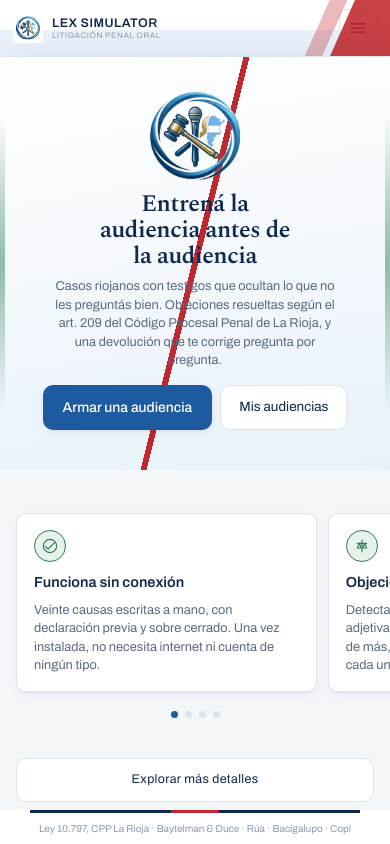
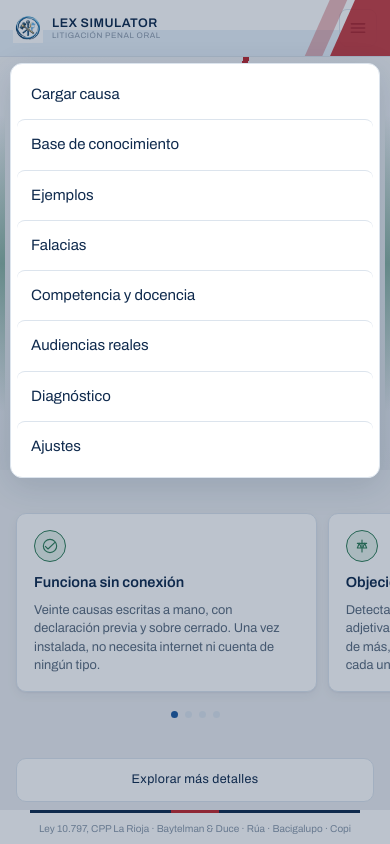
Before and after one commit to caceresebrian-ops/Lex-Simulator-4.0, a plain HTML site: page index.html in a window 390 px wide. Both pictures are taken after a click on the button 358 px from the left and 28 px from the top of the page. Drawn offline with nearby package versions, Linux system fonts and the light colour scheme.

Commit message:
Add files via upload

```diff
--- a/css/estilo.css
+++ b/css/estilo.css
@@ -10,7 +10,7 @@
   --azul-medio:#2E77C4;
   --celeste:#7FB3E3;
   --celeste-pal:#E8F1FA;
-  --fondo:#F4F7FA;
+  --fondo:#ECEEF1;
   --blanco:#FFFFFF;
   --borde:#DCE4ED;
   --gris:#5A6B7E;
@@ -83,7 +83,7 @@ a{color:var(--azul)}
   position:relative;overflow:hidden;
   background:
     linear-gradient(104deg, transparent 0 calc(50% - 3px), var(--punzo) calc(50% - 3px) calc(50% + 3px), transparent calc(50% + 3px)),
-    linear-gradient(170deg, var(--blanco) 0%, var(--celeste-pal) 100%);
+    linear-gradient(170deg, #F7F8F9 0%, #E4E7EB 100%);
 }
 /* laurel: las dos ramas verdes, como marco lateral tenue */
 .heroe::before{
@@ -166,13 +166,18 @@ a{color:var(--azul)}
   /* En el teléfono el menú no entra en la barra: pasa a desplegable.
      Antes quedaba cortado y Ajustes era inalcanzable.              */
   .hamburguesa{display:grid}
+  /* Capa fija sobre la pantalla. Antes era absoluta dentro de la cabecera,
+     y la cabecera recorta todo lo que sobresale (para que no desborde la
+     diagonal de la bandera): el menú se abría pero quedaba invisible.   */
   .menu{
-    position:absolute;top:100%;right:8px;left:8px;z-index:40;
+    position:fixed;top:var(--menuTop,64px);right:10px;left:10px;z-index:90;
     flex-direction:column;align-items:stretch;gap:0;
     background:var(--blanco);border:1px solid var(--borde);border-radius:12px;
     box-shadow:var(--sombra-alta);padding:6px;display:none;
   }
   .menu.abierto{display:flex}
+  .veloMenu{position:fixed;inset:0;z-index:89;background:rgba(15,42,77,.28);display:none}
+  .veloMenu.abierto{display:block}
   .menu .plano{
     font-size:15px;text-decoration:none;text-align:left;
     padding:13px 14px;border-radius:8px;color:var(--marino);
--- a/js/app.js
+++ b/js/app.js
@@ -97,19 +97,32 @@ $('#irCausa').onclick    = () => { pintarCausa(); ver('causa'); };
 
 /* Menú desplegable: en el teléfono la barra no alcanza para seis secciones */
 const menu = $('#menu'), hb = $('#abrirMenu');
-if (hb){
+if (hb && menu){
+  /* Un velo detrás del menú: tocar afuera lo cierra, y se entiende que
+     hay una capa abierta encima de la portada.                        */
+  const velo = document.createElement('div');
+  velo.className = 'veloMenu';
+  document.body.appendChild(velo);
+
+  const cerrar = () => {
+    menu.classList.remove('abierto'); velo.classList.remove('abierto');
+    hb.setAttribute('aria-expanded', 'false');
+  };
+  const abrir = () => {
+    /* el menú se ubica justo debajo de la cabecera, donde sea que esté */
+    const cab = document.querySelector('.cabecera');
+    const abajo = cab ? cab.getBoundingClientRect().bottom : 60;
+    menu.style.setProperty('--menuTop', Math.round(abajo + 6) + 'px');
+    menu.classList.add('abierto'); velo.classList.add('abierto');
+    hb.setAttribute('aria-expanded', 'true');
+  };
   hb.onclick = e => {
     e.stopPropagation();
-    const abierto = menu.classList.contains('abierto');
-    menu.classList.toggle('abierto', !abierto);
-    hb.setAttribute('aria-expanded', String(!abierto));
+    menu.classList.contains('abierto') ? cerrar() : abrir();
   };
-  document.addEventListener('click', () => {
-    menu.classList.remove('abierto'); hb.setAttribute('aria-expanded','false');
-  });
-  menu.addEventListener('click', () => {
-    menu.classList.remove('abierto'); hb.setAttribute('aria-expanded','false');
-  });
+  velo.onclick = cerrar;
+  /* elegir una sección también cierra el menú */
+  menu.addEventListener('click', cerrar);
 }
 $('#irFalacias').onclick = () => { pintarFalacias(); ver('falacias'); };
 $('#irDiagnostico').onclick = () => { pintarDiagnostico(); ver('diagnostico'); };
--- a/pruebas/simulacro-dom.js
+++ b/pruebas/simulacro-dom.js
@@ -11,7 +11,7 @@ function nodo(tag){
     appendChild(c){c._padre=this; this.children.push(c); return c}, remove(){ if(this._padre){const i=this._padre.children.indexOf(this); if(i>=0)this._padre.children.splice(i,1);} },
     setAttribute(){}, getAttribute(){return null}, addEventListener(){},
     querySelector(sel){ const h=String(this._html||''); const m=h.match(/<p class="dicho">([\s\S]*?)<\/p>/); const n2=nodo('p'); if(m){n2._html=m[1]; n2._text=m[1].replace(/<[^>]+>/g,'');} n2.querySelectorAll=()=>[]; return n2; }, querySelectorAll(){return []},
-    scrollIntoView(){}, focus(){}, click(){}, onclick:null, oninput:null, onchange:null,
+    scrollIntoView(){}, focus(){}, click(){}, getBoundingClientRect(){return {top:0,bottom:62,left:0,right:360,width:360,height:62}}, onclick:null, oninput:null, onchange:null,
     scrollTop:0, scrollHeight:0, clientWidth:300, offsetLeft:0, offsetWidth:100,
     get lastElementChild(){return this.children[this.children.length-1]||null}
   };
--- a/service-worker.js
+++ b/service-worker.js
@@ -5,7 +5,7 @@
 /* IMPORTANTE: subí este número en CADA actualización de los archivos.
    Si no cambia, los navegadores que ya visitaron el sitio siguen sirviendo
    la copia vieja desde el caché y no ven los cambios nunca.              */
-const VERSION = 'lex-v17';
+const VERSION = 'lex-v18';
 const NUCLEO = [
   './',
   './index.html',
```
Also changed, not shown: pruebas/menu-movil.js (added, +18 -0 lines).
